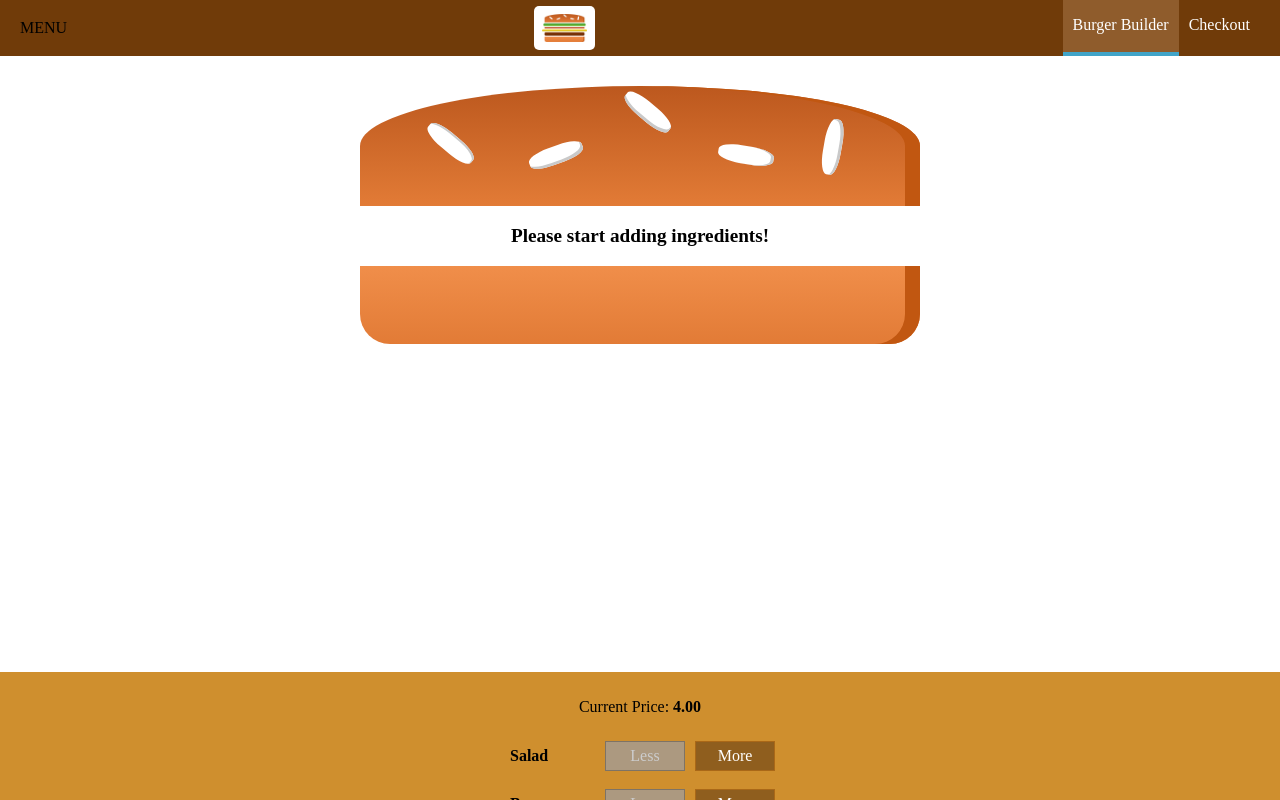
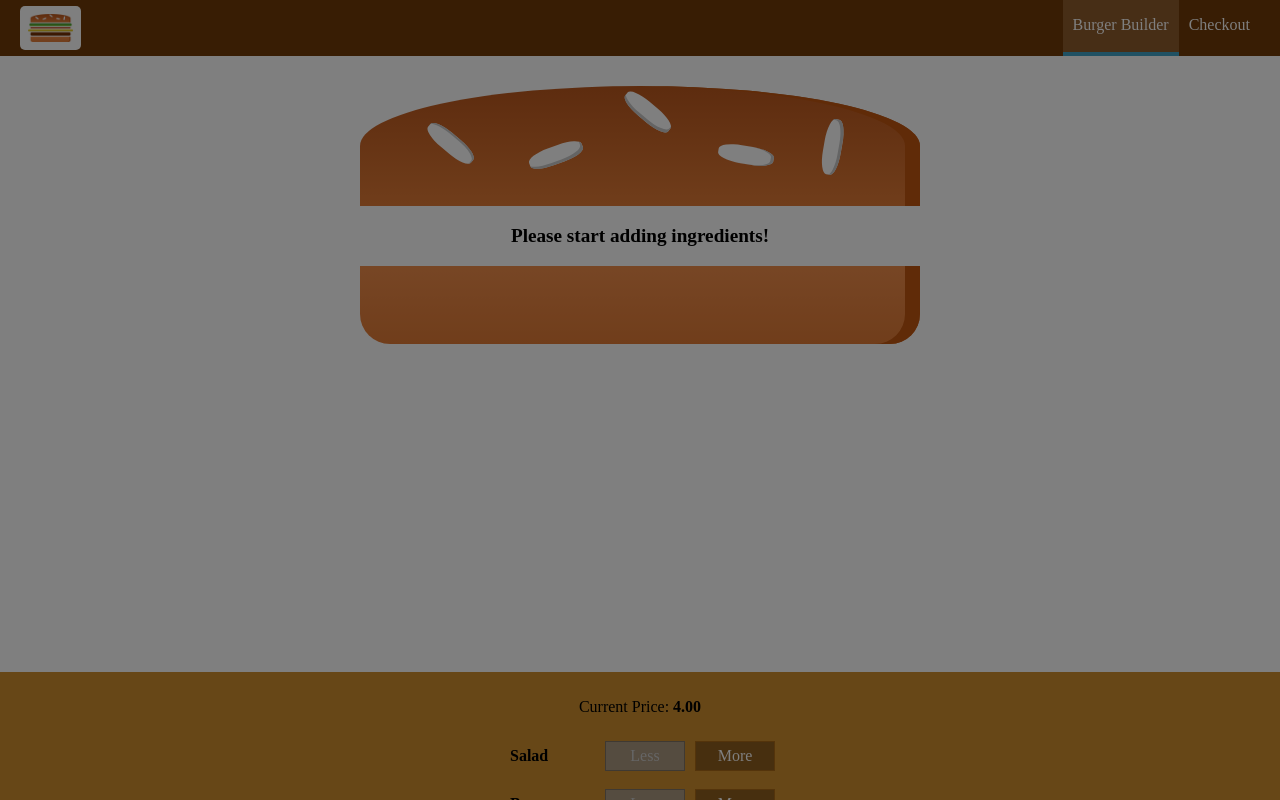
Before and after one commit to mujahid-ali/burger-builder-app, a React (Create React App) app: page / in a window 1280 px wide. Shown: the top 800 px of the page. Built offline with nearby package versions, Linux system fonts and the light colour scheme.

Commit message:
Using Backdrop: First version of app

```diff
--- a/src/components/Layout/Layout.js
+++ b/src/components/Layout/Layout.js
@@ -1,18 +1,37 @@
-import React from 'react';
+import React, { Component } from 'react';
 
 import Auxiliary from '../../hoc/Auxiliary';
 import classes from './Layout.module.css';
 import Toolbar from '../Navigation/Toolbar/Toolbar';
 import SideDrawer from '../Navigation/SideDrawer/SideDrawer';
 
-const layout = ( props ) => (
+class Layout extends Component {
+    state = {
+        showSideDrawer: true
+    }
+
+    sideDrawerClosedHandler = () => {
+        this.setState( (prevState) => {
+            return {showSideDrawer: !prevState.showSideDrawer };
+        } );
+    }
+
+    sideDrawerToggleHandler = () => {
+        this.setState({showSideDrawer: !this.state.showSideDrawer});
+    }
+    render () {
+        return(
     <Auxiliary>
-        <Toolbar />
-        <SideDrawer />
+        <Toolbar drawerToggleClicked={this.sideDrawerToggleHandler}/>
+        <SideDrawer
+            open={this.state.showSideDrawer}
+            closed={this.sideDrawerClosedHandler} />
         <main className={classes.Content}>
-            {props.children}
+            {this.props.children}
         </main>
     </Auxiliary>
-);
+        )
+    }
+}
 
-export default layout;
+export default Layout;
--- /dev/null
+++ b/src/components/Navigation/SideDrawer/DrawerToggle/DrawerToggle.js
@@ -0,0 +1,14 @@
+import React from 'react';
+
+import classes from './DrawerToggle.module.css';
+
+const drawerToggle = (props) => (
+    <div className={classes.DrawerToggle} onClick={props.clicked}>
+        <div></div>
+        <div></div>
+        <div></div>
+    </div>
+
+);
+
+export default drawerToggle;
--- /dev/null
+++ b/src/components/Navigation/SideDrawer/DrawerToggle/DrawerToggle.module.css
@@ -0,0 +1,23 @@
+.DrawerToggle {
+    width: 40px;
+    height: 100%;
+    display: flex;
+    flex-flow: column;
+    justify-content: space-around;
+    align-items: center;
+    padding: 10px 0;
+    box-sizing: border-box;
+    cursor: pointer;
+}
+
+.DrawerToggle div {
+    width: 90%;
+    height: 3px;
+    background-color: white;
+}
+
+@media (min-width: 500px) {
+    .DrawerToggle {
+        display: none;
+    }
+}
--- a/src/components/Navigation/SideDrawer/SideDrawer.js
+++ b/src/components/Navigation/SideDrawer/SideDrawer.js
@@ -3,10 +3,19 @@
 import Logo from '../../Logo/Logo';
 import NavigationItems from '../NavigationItems/NavigationItems';
 import classes from './SideDrawer.module.css';
+import Backdrop from '../../UI/Backdrop/Backdrop';
+import Axiliary from '../../../hoc/Auxiliary';
+
 const sideDrawer = (props) => {
+    let attchedClasses = [classes.SideDrawer, classes.Close];
+    if (props.open) {
+        attchedClasses = [classes.SideDrawer, classes.Open]
+    }
 
     return (
-        <div className={classes.SideDrawer} >
+        <Axiliary>
+            <Backdrop show={props.open} clicked={props.closed}/>
+            <div className={attchedClasses.join(' ')} >
                 <div className={classes.Logo}>
                     <Logo/>
                 </div>
@@ -14,6 +23,7 @@
                     <NavigationItems />
                 </nav>
             </div>
+        </Axiliary>
     );
 }
 
--- a/src/components/Navigation/Toolbar/Toolbar.js
+++ b/src/components/Navigation/Toolbar/Toolbar.js
@@ -3,10 +3,11 @@
 import classes from './Toolbar.module.css';
 import Logo from '../../Logo/Logo';
 import NavigationItems from '../NavigationItems/NavigationItems';
+import DrawerToggle from '../SideDrawer/DrawerToggle/DrawerToggle';
 
 const toolbar = (props) => (
     <header className={classes.Toolbar}>
-        <div>MENU</div>
+        <DrawerToggle clicked={props.drawerToggleClicked}/>
         <div className={classes.Logo}>
             <Logo />
         </div>
```
Lines whose indentation alone changed are shown as unchanged.
